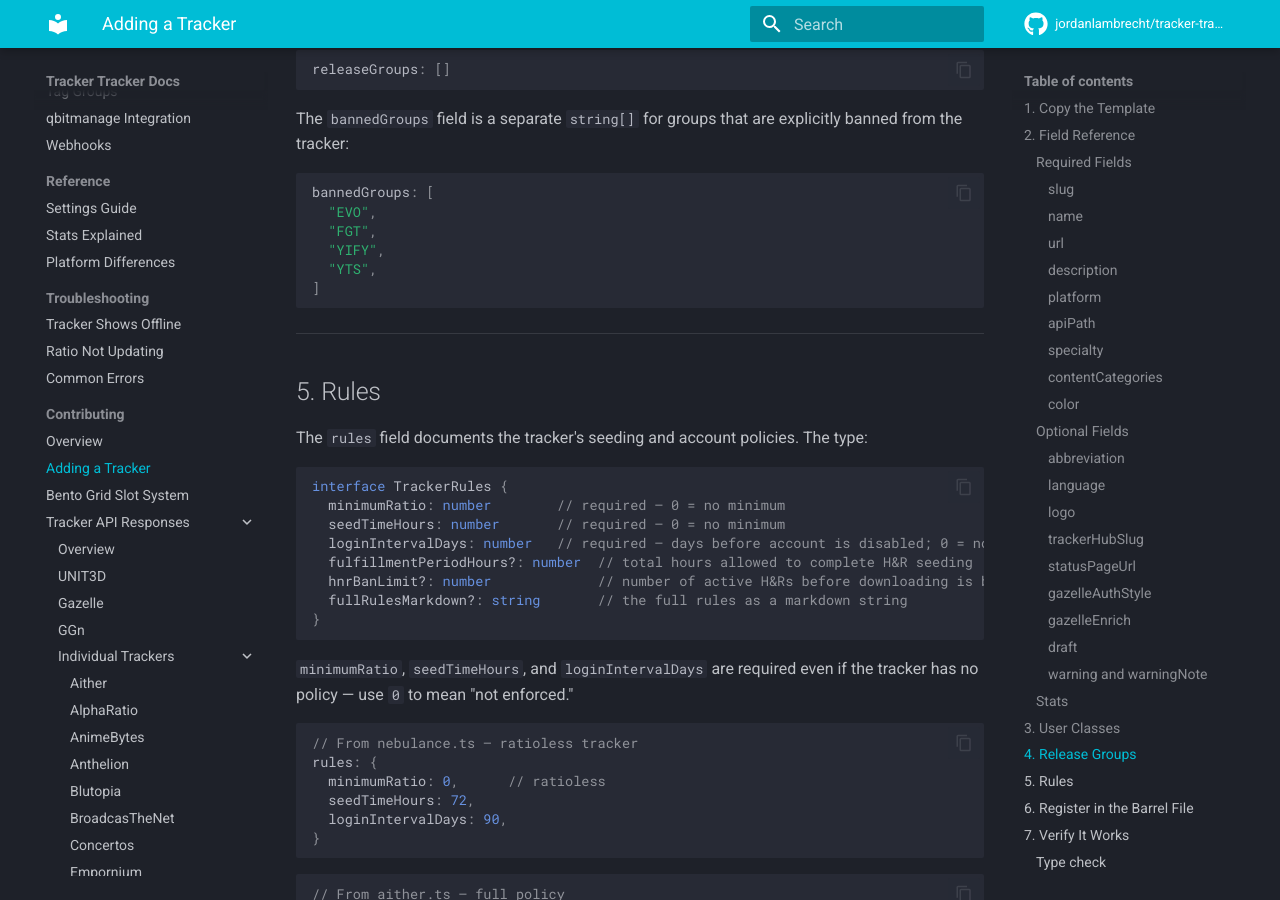
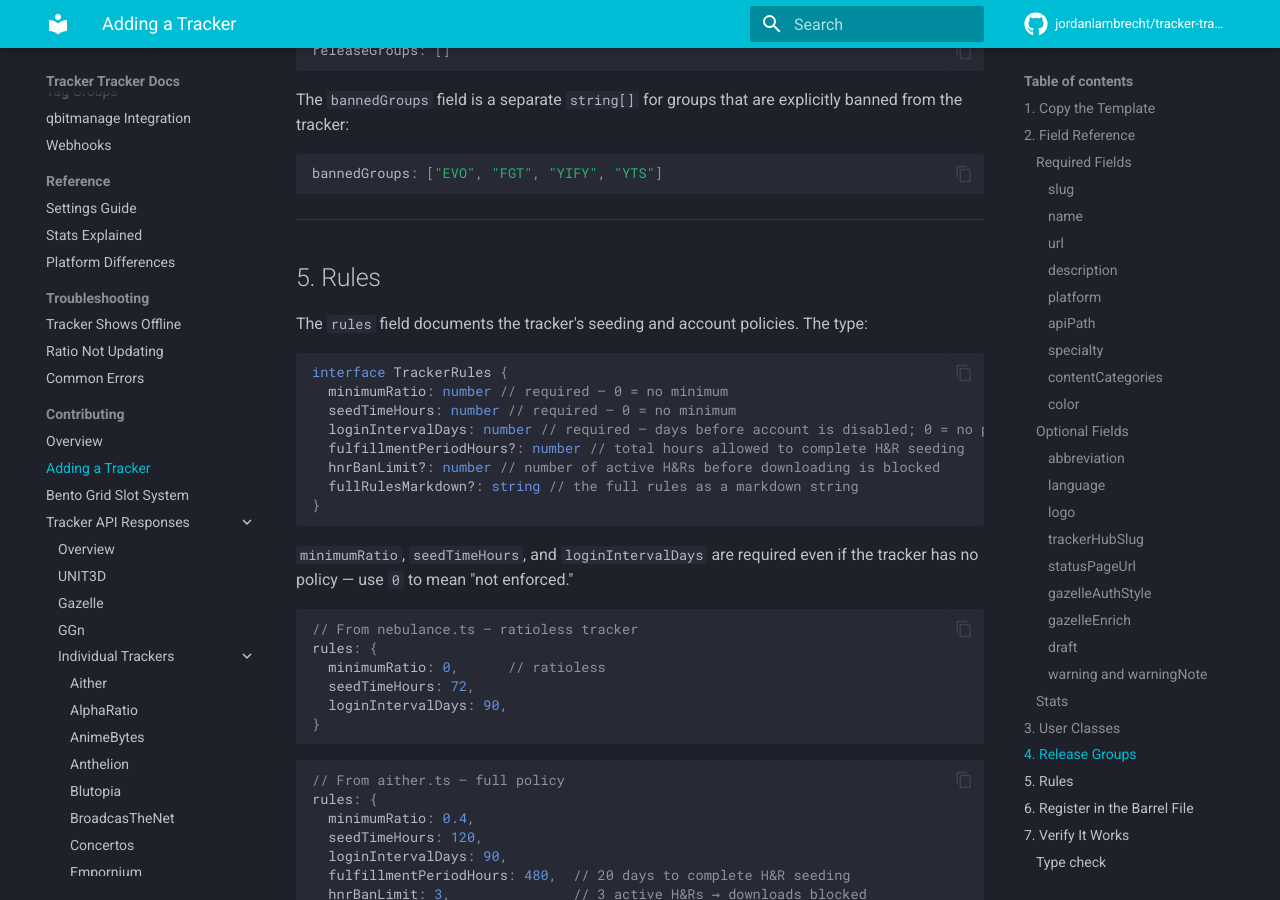
Before and after one commit to jordanlambrecht/tracker-tracker, an MkDocs documentation site: the page built from docs/kb/docs/contributing/adding-a-tracker.md, in a window 1280 px wide and 900 px high, scrolled down 9167 px. Built offline with MkDocs 1.6.1 and Material for MkDocs 9.7.7, drawn with Linux system fonts in a browser that asks for light colours; comment, search, counter and statistics services are not loaded.

Commit message:
chore: code cleanup

````diff
--- a/docs/kb/docs/contributing/adding-a-tracker.md
+++ b/docs/kb/docs/contributing/adding-a-tracker.md
@@ -129,8 +129,7 @@
 One or two sentences describing what the tracker is about — content focus, community reputation, anything a prospective member would want to know.
 
 ```typescript
-description:
-  "The largest general music tracker (also has some software). Has an interview to join, although the wait can be notoriously long."
+description: "The largest general music tracker (also has some software). Has an interview to join, although the wait can be notoriously long."
 ```
 
 #### `platform`
@@ -139,13 +138,13 @@
 
 Which adapter handles API requests for this tracker. This controls how the scheduler fetches stats. Must match the software the tracker runs.
 
-| Platform | What it means |
-|---|---|
-| `"unit3d"` | Runs the UNIT3D codebase |
-| `"gazelle"` | Runs Gazelle or a derivative (Orpheus, Gazelle-Music, etc.) |
-| `"ggn"` | GazelleGames only — custom API different from standard Gazelle |
-| `"nebulance"` | Nebulance-specific API |
-| `"custom"` | Placeholder, not implemented — do not use |
+| Platform      | What it means                                                  |
+| ------------- | -------------------------------------------------------------- |
+| `"unit3d"`    | Runs the UNIT3D codebase                                       |
+| `"gazelle"`   | Runs Gazelle or a derivative (Orpheus, Gazelle-Music, etc.)    |
+| `"ggn"`       | GazelleGames only — custom API different from standard Gazelle |
+| `"nebulance"` | Nebulance-specific API                                         |
+| `"custom"`    | Placeholder, not implemented — do not use                      |
 
 #### `apiPath`
 
@@ -153,12 +152,12 @@
 
 The path appended to `url` when making API requests. Must match the platform's actual API endpoint.
 
-| Platform | Default apiPath |
-|---|---|
-| `unit3d` | `"/api/user"` |
-| `gazelle` | `"/ajax.php"` |
-| `ggn` | `"/api.php"` |
-| `nebulance` | `"/api.php"` |
+| Platform    | Default apiPath |
+| ----------- | --------------- |
+| `unit3d`    | `"/api/user"`   |
+| `gazelle`   | `"/ajax.php"`   |
+| `ggn`       | `"/api.php"`    |
+| `nebulance` | `"/api.php"`    |
 
 ```typescript
 // UNIT3D tracker
@@ -207,10 +206,10 @@
 A hex color code used to theme the tracker's detail page — chart colors, scrollbar, stat card accents. Pick something that represents the tracker's visual identity.
 
 ```typescript
-color: "#00d4ff"   // Aither cyan
-color: "#f44336"   // REDacted red
-color: "#7b1fa2"   // GazelleGames purple
-color: "#1a4fc2"   // Nebulance blue
+color: "#00d4ff" // Aither cyan
+color: "#f44336" // REDacted red
+color: "#7b1fa2" // GazelleGames purple
+color: "#1a4fc2" // Nebulance blue
 ```
 
 ---
@@ -224,9 +223,9 @@
 A short code for the tracker, used in compact UI contexts.
 
 ```typescript
-abbreviation: "ATH"  // Aither
-abbreviation: "RED"  // REDacted
-abbreviation: "GGn"  // GazelleGames
+abbreviation: "ATH" // Aither
+abbreviation: "RED" // REDacted
+abbreviation: "GGn" // GazelleGames
 ```
 
 #### `language`
@@ -288,7 +287,7 @@
 Gazelle trackers only. When `true`, the adapter makes a second API call (`action=user&id=X`) after the initial `action=index` call to fetch additional fields like `warned`. Set to `true` for trackers where this extra call is needed and documented to work.
 
 ```typescript
-gazelleEnrich: true   // REDacted
+gazelleEnrich: true // REDacted
 ```
 
 #### `draft`
@@ -327,10 +326,10 @@
 
 ```typescript
 interface TrackerUserClass {
-  name: string          // required — display name of the class
+  name: string // required — display name of the class
   requirements?: string // what it takes to reach this class
-  perks?: RankPerk[]    // structured perks (optional, rarely populated)
-  icon?: string         // path to an icon (optional)
+  perks?: RankPerk[] // structured perks (optional, rarely populated)
+  icon?: string // path to an icon (optional)
 }
 ```
 
@@ -432,12 +431,7 @@
 The `bannedGroups` field is a separate `string[]` for groups that are explicitly banned from the tracker:
 
 ```typescript
-bannedGroups: [
-  "EVO",
-  "FGT",
-  "YIFY",
-  "YTS",
-]
+bannedGroups: ["EVO", "FGT", "YIFY", "YTS"]
 ```
 
 ---
@@ -448,12 +442,12 @@
 
 ```typescript
 interface TrackerRules {
-  minimumRatio: number        // required — 0 = no minimum
-  seedTimeHours: number       // required — 0 = no minimum
-  loginIntervalDays: number   // required — days before account is disabled; 0 = no policy
-  fulfillmentPeriodHours?: number  // total hours allowed to complete H&R seeding
-  hnrBanLimit?: number             // number of active H&Rs before downloading is blocked
-  fullRulesMarkdown?: string       // the full rules as a markdown string
+  minimumRatio: number // required — 0 = no minimum
+  seedTimeHours: number // required — 0 = no minimum
+  loginIntervalDays: number // required — days before account is disabled; 0 = no policy
+  fulfillmentPeriodHours?: number // total hours allowed to complete H&R seeding
+  hnrBanLimit?: number // number of active H&Rs before downloading is blocked
+  fullRulesMarkdown?: string // the full rules as a markdown string
 }
 ```
 
@@ -518,7 +512,7 @@
 
 ```typescript
 export * from "./morethantv"
-export * from "./mytracker"   // add this
+export * from "./mytracker" // add this
 export * from "./myanonamouse"
 ```
 
@@ -526,7 +520,7 @@
 
 ```typescript
 import { morethantv } from "./morethantv"
-import { mytracker } from "./mytracker"   // add this
+import { mytracker } from "./mytracker" // add this
 import { myanonamouse } from "./myanonamouse"
 ```
 
@@ -536,7 +530,7 @@
 export const ALL_TRACKERS: TrackerRegistryEntry[] = [
   // ...
   morethantv,
-  mytracker,   // add this
+  mytracker, // add this
   myanonamouse,
   // ...
 ]
````
Also changed, not shown: 3 other files.
